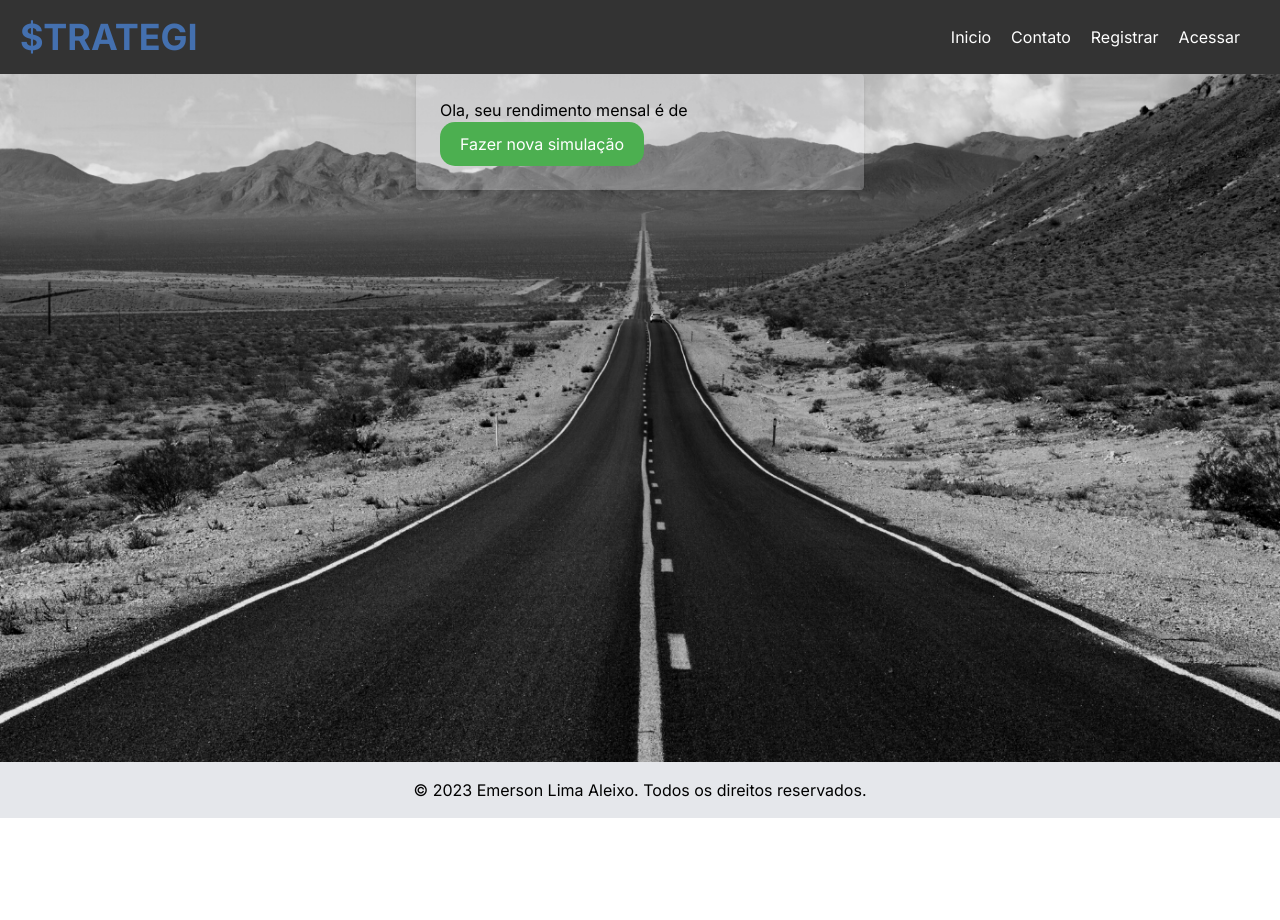
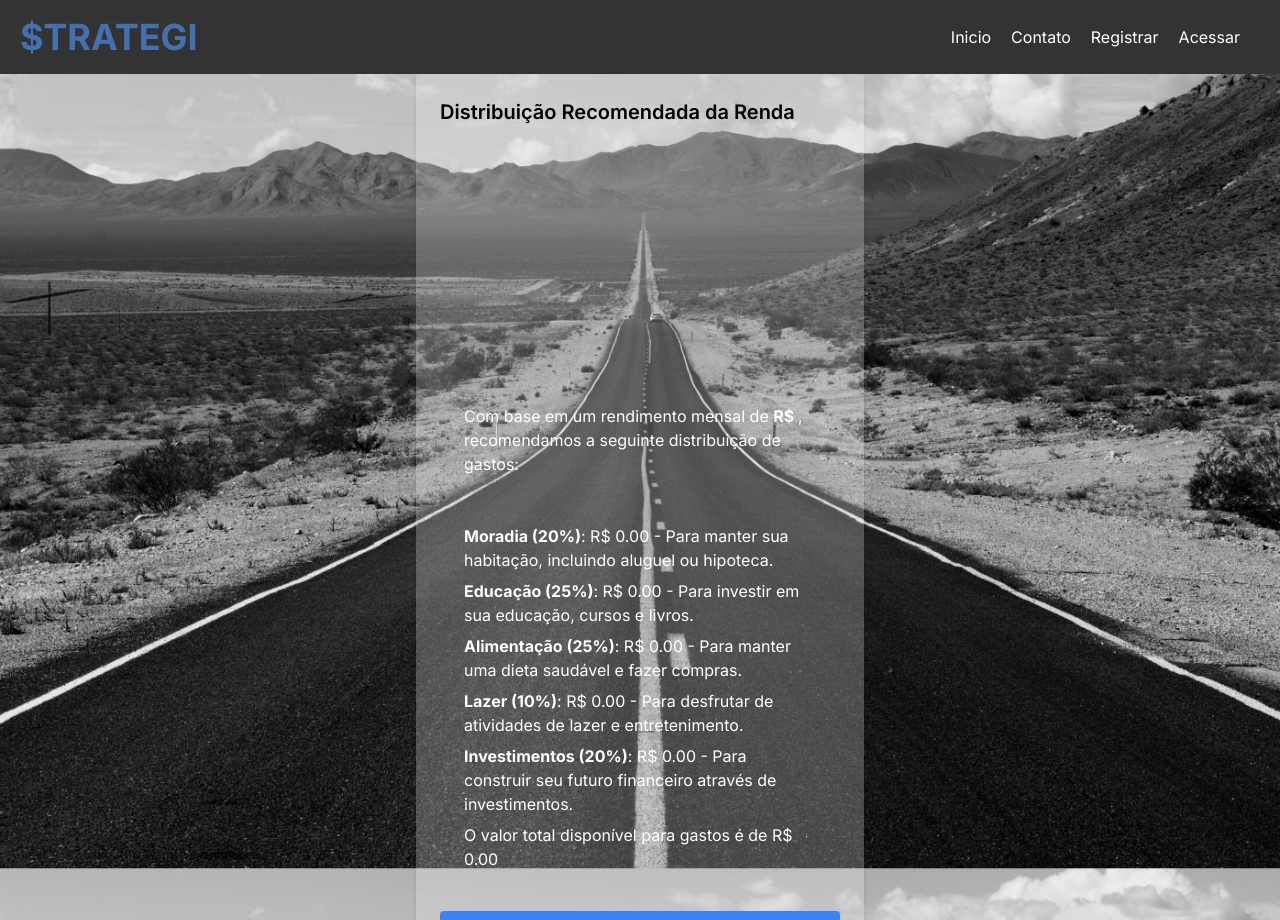
Before and after one commit to evertonaleixo/estrategia-ea, a Next.js app: page /result in a window 1280 px wide. Shown: the top 920 px of the page. Before the commit the page ends 818 px from the top, so only its background shows below. Built offline with nearby package versions, Linux system fonts and the light colour scheme.

Commit message:
Add page of chart result.

```diff
--- a/app/page.tsx
+++ b/app/page.tsx
@@ -26,11 +26,11 @@ export default function Home() {
     <main className="flex flex-col items-center justify-between middle-full">
       <div className="w-full max-w-md p-6 bg-gray-100 bg-opacity-25 rounded shadow-md">
         <div className="container">
-          <h1 style={{ padding: '4rem', color: 'white', fontSize: 'larger' }}>
+          <h1 style={{ padding: '2rem 3rem', color: 'white', fontSize: 'larger' }}>
             Consultoria Financeira com <br /><b>Emerson Lima Aleixo</b>.
           </h1>
 
-          <h3 style={{ marginBottom: '4rem', color: 'red', textTransform: 'uppercase' }}>
+          <h3 style={{ marginBottom: '1rem 3rem', color: 'white', textTransform: 'uppercase' }}>
             <b>
               Prepare-se para uma revolução financeira! Com um simples toque, você vai desbloquear o poder da inteligência artificial para conquistar seus sonhos financeiros como nunca antes. Deixe-nos mostrar o caminho para o sucesso financeiro total, começando com a sua renda e idade.
             </b>
@@ -55,7 +55,8 @@ export default function Home() {
             href={{
               pathname: '/result',
               query: {
-                rendimento: rendimentoMensal
+                rendimento: rendimentoMensal,
+                idade: idade
               }
             }}
           >
--- /dev/null
+++ b/app/result/chart.tsx
@@ -0,0 +1,89 @@
+'use client';
+
+import {
+  Chart as ChartJS,
+  CategoryScale,
+  Tooltip,
+  PointElement,
+  ArcElement,
+} from "chart.js";
+import React from 'react';
+
+
+// Register ChartJS components using ChartJS.register
+ChartJS.register(
+  ArcElement,
+  Tooltip
+);
+
+import { Doughnut } from 'react-chartjs-2';
+
+
+export default function Chart(args: any) {
+  const { rendimento, idade } = args;
+
+  const moradia = (rendimento * .20).toFixed(2);
+  const educacao = (rendimento * .25).toFixed(2);
+  const alimentacao = (rendimento * .25).toFixed(2);
+  const lazer = (rendimento * .10).toFixed(2);
+  const investimentos = (rendimento * .20).toFixed(2);
+
+  const totalGastos = parseFloat(moradia + educacao + alimentacao + lazer + investimentos).toFixed(2);
+
+
+  const computed_data = [moradia, educacao, alimentacao, lazer, investimentos]
+  const computer_labels = ['Moradia', 'Educação', 'Alimentação', 'Lazer', 'Investimentos']
+  const customLabels = computer_labels.map((label, index) => `${label}: ${computed_data[index]}`)
+
+  console.log(investimentos);
+
+  const data = {
+    labels: customLabels,
+    datasets: [
+      {
+        label: 'Recomendação',
+        backgroundColor: ['#FF6384', '#36A2EB', '#FFCE56', '#4BC0C0', '#9966FF'],
+        hoverBackgroundColor: ['#FF6384', '#36A2EB', '#FFCE56', '#4BC0C0', '#9966FF'],
+        data: [moradia, educacao, alimentacao, lazer, investimentos]
+      },
+    ],
+  };
+
+  const options = {
+    maintainAspectRatio: false, // Evita que o gráfico de pizza seja distorcido
+    legend: { display: true, position: "right" },
+
+    datalabels: {
+      display: true,
+      color: "white",
+    },
+    tooltips: {
+      backgroundColor: "#5a6e7f",
+    },
+  };
+
+  return (
+    <div className="w-full max-w-md p-6">
+      <div className="w-full max-w-md p-6">
+        <Doughnut height="190px" width="190px" data={data} options={options} />
+      </div>
+      <div className="text-white">
+
+        <p>Com base em um rendimento mensal de <b>R$ {rendimento}</b>, recomendamos a seguinte distribuição de gastos:</p>
+        <br />
+        <br />
+
+        <ul>
+          <li style={{paddingBottom: '7px'}}><b>Moradia (20%)</b>: R$ {moradia} - Para manter sua habitação, incluindo aluguel ou hipoteca.</li>
+          <li style={{paddingBottom: '7px'}}><b>Educação (25%)</b>: R$ {educacao} - Para investir em sua educação, cursos e livros.</li>
+          <li style={{paddingBottom: '7px'}}><b>Alimentação (25%)</b>: R$ {alimentacao} - Para manter uma dieta saudável e fazer compras.</li>
+          <li style={{paddingBottom: '7px'}}><b>Lazer (10%)</b>: R$ {lazer} - Para desfrutar de atividades de lazer e entretenimento.</li>
+          <li style={{paddingBottom: '7px'}}><b>Investimentos (20%)</b>: R$ {investimentos} - Para construir seu futuro financeiro através de investimentos.</li>
+        </ul>
+
+        <p>O valor total disponível para gastos é de R$ {totalGastos}</p>
+      </div>
+    </div>
+
+  );
+}
--- a/app/result/page.tsx
+++ b/app/result/page.tsx
@@ -1,28 +1,31 @@
 'use client';
 
+import React from 'react';
 import { useSearchParams } from 'next/navigation'
 import Link from 'next/link'
+import Chart from "./chart";
+
 
 export default function Resultado(args: any) {
-  // const {rendimento, setPage} = args
+
   const searchParams = useSearchParams()
-  console.log(searchParams.get('rendimento'))
   const rendimento = searchParams.get('rendimento')
+  const idade = searchParams.get('idade')
 
   return (
 
     <main className="flex flex-col items-center justify-between middle-full">
       <div className="w-full max-w-md p-6 bg-gray-100 bg-opacity-25 rounded shadow-md">
         <div>
-          <h1>Ola, seu rendimento mensal é de {rendimento}</h1>
+          <h2 className="text-xl font-semibold mb-4">Distribuição Recomendada da Renda</h2>
 
-          <Link
-            href={{
-              pathname: '/'
-            }}
-          >
-            <button className="styled-button"> Fazer nova simulação</button>
-          </Link>
+          <Chart idade={idade} rendimento={rendimento}/>
+
+          <div className="text-center mt-4">
+            <Link href="/">
+              <p className="bg-blue-500 text-white px-4 py-2 rounded hover:bg-blue-600">Voltar para a Página Inicial</p>
+            </Link>
+          </div>
         </div>
       </div>
     </main>
--- a/package.json
+++ b/package.json
@@ -15,12 +15,14 @@
     "@types/react": "18.2.7",
     "@types/react-dom": "18.2.4",
     "autoprefixer": "10.4.14",
+    "chart.js": "^4.4.0",
     "concurrently": "^8.0.1",
     "eslint": "8.41.0",
     "eslint-config-next": "13.4.4",
     "next": "13.4.4",
     "postcss": "8.4.23",
     "react": "18.2.0",
+    "react-chartjs-2": "^5.2.0",
     "react-dom": "18.2.0",
     "tailwindcss": "3.3.2",
     "typescript": "5.0.4"
```
